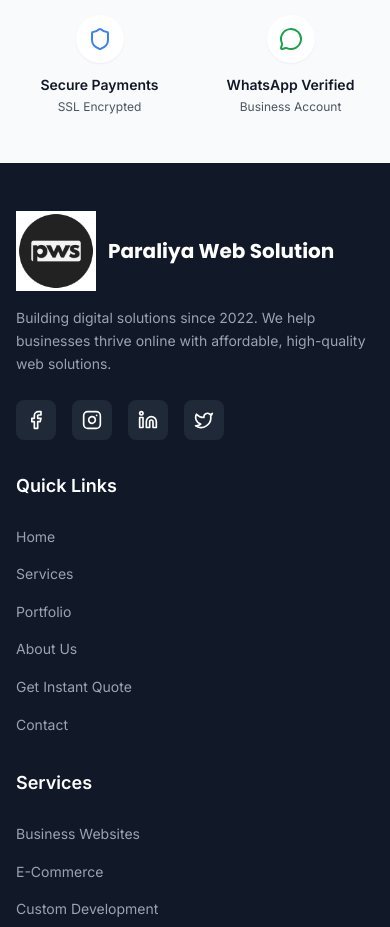
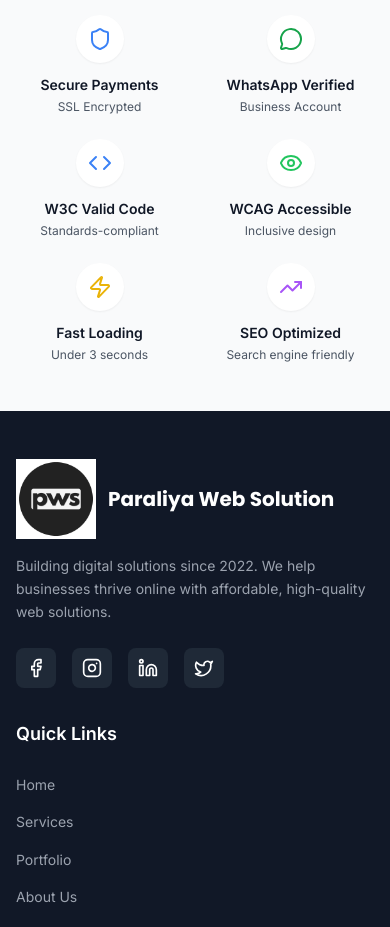
Before and after one commit to RaviparaliyaRP/paraliyawebsolution, a Next.js app: page /services in a window 390 px wide. Shown: the part 6580-7507 px from the top of the page. Built offline with nearby package versions, Linux system fonts and the light colour scheme.

Commit message:
Add second row of Code Quality Badges to footer trust section

```diff
--- a/src/components/sections/TrustBadges.tsx
+++ b/src/components/sections/TrustBadges.tsx
@@ -1,6 +1,6 @@
 'use client';
 
-import { Star, CheckCircle, Shield, MessageCircle } from 'lucide-react';
+import { Star, CheckCircle, Shield, MessageCircle, Code, Eye, Zap, TrendingUp } from 'lucide-react';
 import { motion } from 'framer-motion';
 
 const TrustBadges = () => {
@@ -31,9 +31,37 @@
     },
   ];
 
+  const codeQualityBadges = [
+    {
+      icon: Code,
+      mainText: 'W3C Valid Code',
+      subText: 'Standards-compliant',
+      color: 'text-blue-500',
+    },
+    {
+      icon: Eye,
+      mainText: 'WCAG Accessible',
+      subText: 'Inclusive design',
+      color: 'text-green-500',
+    },
+    {
+      icon: Zap,
+      mainText: 'Fast Loading',
+      subText: 'Under 3 seconds',
+      color: 'text-yellow-500',
+    },
+    {
+      icon: TrendingUp,
+      mainText: 'SEO Optimized',
+      subText: 'Search engine friendly',
+      color: 'text-purple-500',
+    },
+  ];
+
   return (
     <section className="py-12 bg-gray-50 border-t border-gray-200">
       <div className="max-w-7xl mx-auto px-4 sm:px-6 lg:px-8">
+        {/* Row 1: Trust Badges */}
         <div className="grid grid-cols-2 md:grid-cols-4 gap-6">
           {badges.map((badge, index) => {
             const Icon = badge.icon;
@@ -59,6 +87,33 @@
             );
           })}
         </div>
+
+        {/* Row 2: Code Quality Badges */}
+        <div className="grid grid-cols-2 md:grid-cols-4 gap-6 mt-6">
+          {codeQualityBadges.map((badge, index) => {
+            const Icon = badge.icon;
+            return (
+              <motion.div
+                key={index}
+                initial={{ opacity: 0, y: 20 }}
+                whileInView={{ opacity: 1, y: 0 }}
+                transition={{ duration: 0.5, delay: (index + badges.length) * 0.1 }}
+                viewport={{ once: true }}
+                className="text-center"
+              >
+                <div className="flex flex-col items-center justify-center">
+                  <div className="w-12 h-12 bg-white rounded-full flex items-center justify-center mb-3 shadow-sm">
+                    <Icon className={`w-6 h-6 ${badge.color}`} />
+                  </div>
+                  <h4 className="text-sm font-semibold text-gray-900 mb-1">
+                    {badge.mainText}
+                  </h4>
+                  <p className="text-xs text-gray-600">{badge.subText}</p>
+                </div>
+              </motion.div>
+            );
+          })}
+        </div>
       </div>
     </section>
   );
```
